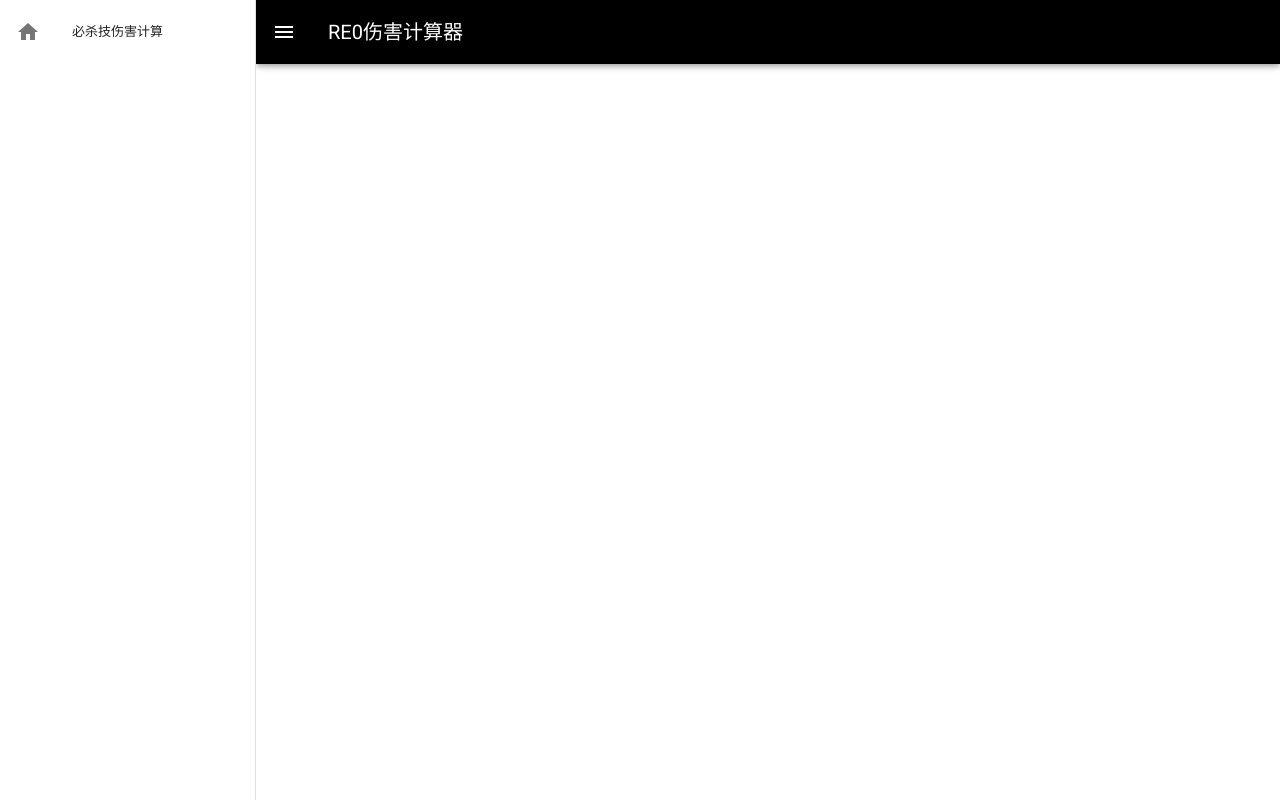
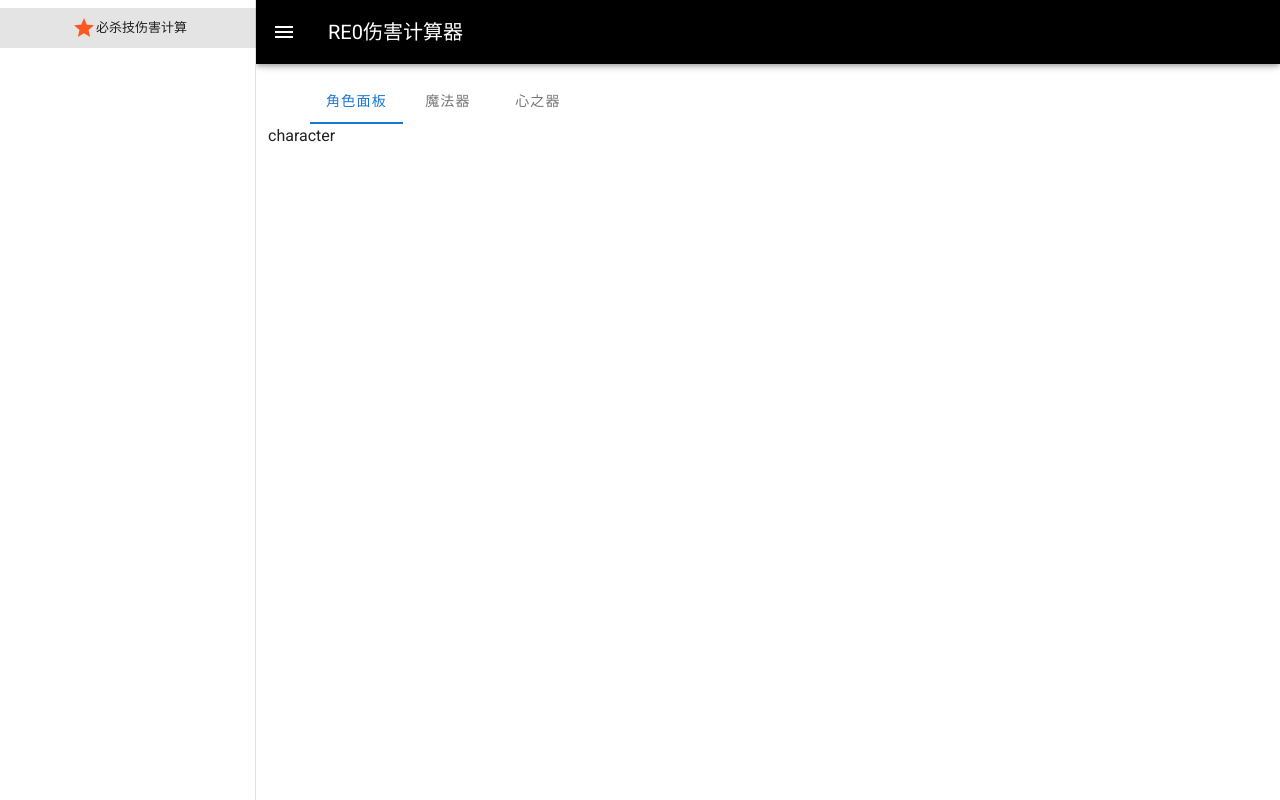
Before and after one commit to LevyDeng/RE0DamageCaculator, a Vue app: page /#/character in a window 1280 px wide. Built offline with nearby package versions, Linux system fonts and the light colour scheme.

Commit message:
add route

```diff
--- a/src/App.vue
+++ b/src/App.vue
@@ -3,10 +3,10 @@
     <v-navigation-drawer v-model="shown"
       app>
       <v-list dense>
-        <v-list-item>
+        <v-list-item  to="/character">
           <v-list-item-action>
-            <v-icon>mdi-home</v-icon>
           </v-list-item-action>
+            <v-icon color="deep-orange">mdi-star</v-icon>
           <v-list-item-content>
             <v-list-item-title>必杀技伤害计算</v-list-item-title>
           </v-list-item-content>
@@ -20,7 +20,12 @@
     </v-app-bar>
     <v-main>
       <v-container>
-        <v-tabs v-model="tab" align-with-title></v-tabs>
+        <v-tabs v-model="tab" align-with-title>
+          <v-tab to="/character">角色面板</v-tab>
+          <v-tab to="/mofaqi">魔法器</v-tab>
+          <v-tab to="/xinzhiqi">心之器</v-tab>
+        </v-tabs>
+        <router-view></router-view>
       </v-container>
     </v-main>
   </v-app>
--- a/src/components/Character.vue
+++ b/src/components/Character.vue
@@ -0,0 +1,9 @@
+<template>
+  <div>character</div>
+</template>
+
+<script>
+export default {
+  name: "character"
+}
+</script>
--- a/src/main.js
+++ b/src/main.js
@@ -1,12 +1,11 @@
 import Vue from 'vue'
 import App from './App.vue'
-import ElementUI from 'element-ui';
-import 'element-ui/lib/theme-chalk/index.css';
 import vuetify from './plugins/vuetify';
 import './registerServiceWorker'
+import router from "./router.js"
 
-Vue.use(ElementUI);
 Vue.config.productionTip = false
+
 
 var globalData = {
   currentID: 0,
@@ -69,5 +68,6 @@ var globalData = {
 new Vue({
   data: globalData,
   vuetify,
+  router,
   render: h => h(App)
 }).$mount('#app')
--- /dev/null
+++ b/src/router.js
@@ -0,0 +1,33 @@
+import Vue from 'vue'
+import VueRouter from "vue-router";
+
+import character from "./components/Character.vue"
+import xinzhiqi from "./components/Xinzhiqi.vue"
+import mofaqi from "./components/Mofaqi.vue"
+
+Vue.use(VueRouter);
+
+const routes = [
+  {
+    path: "/character",
+    component: character
+  },
+  {
+    path: "/xinzhiqi",
+    component: xinzhiqi
+  },
+  {
+    path: "/mofaqi",
+    component: mofaqi
+  },
+  {
+    path: "/",
+    redirect: "/character"
+  }
+]
+
+var router =  new VueRouter({
+  routes
+})
+
+export default router;
```
